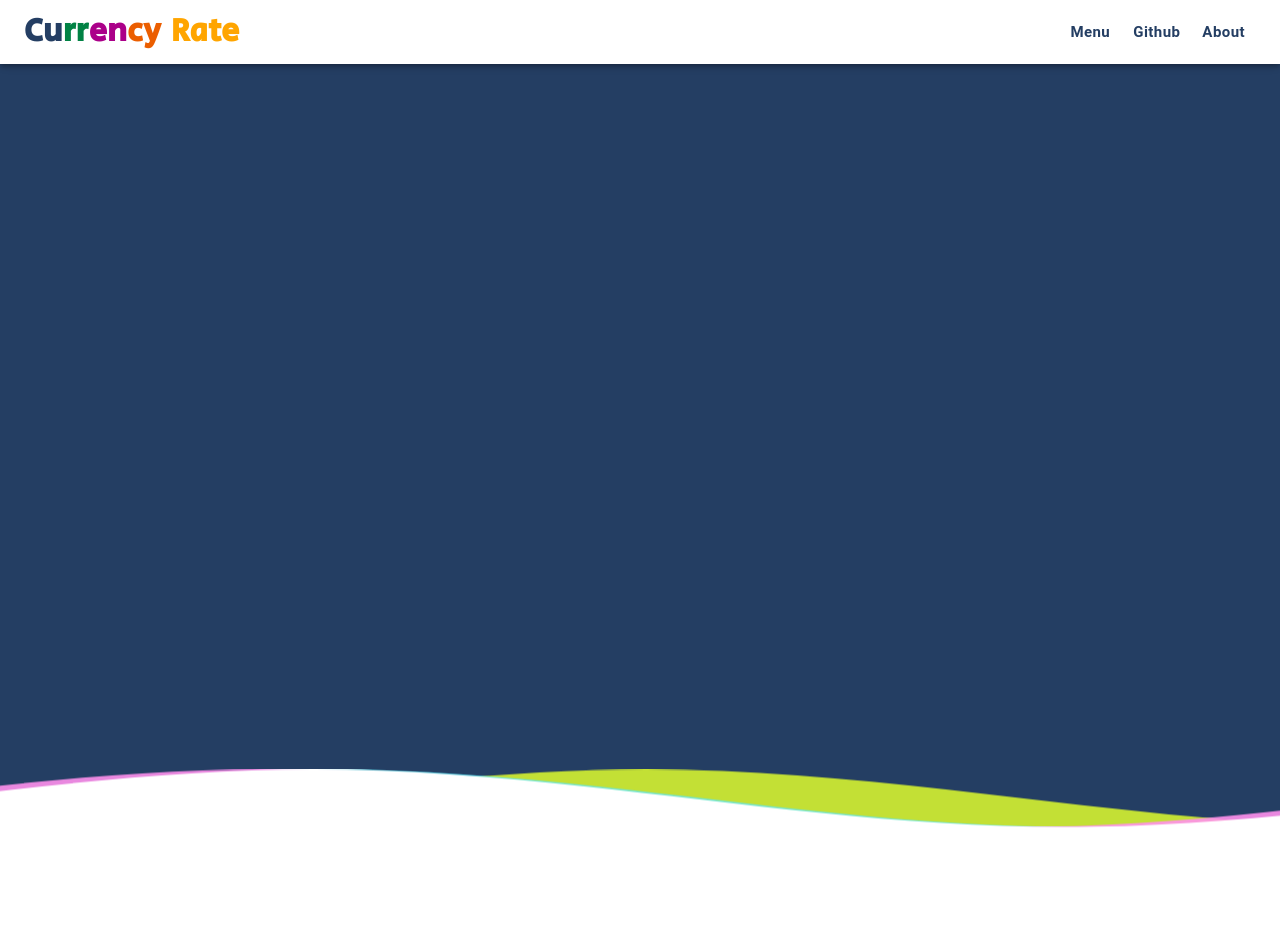
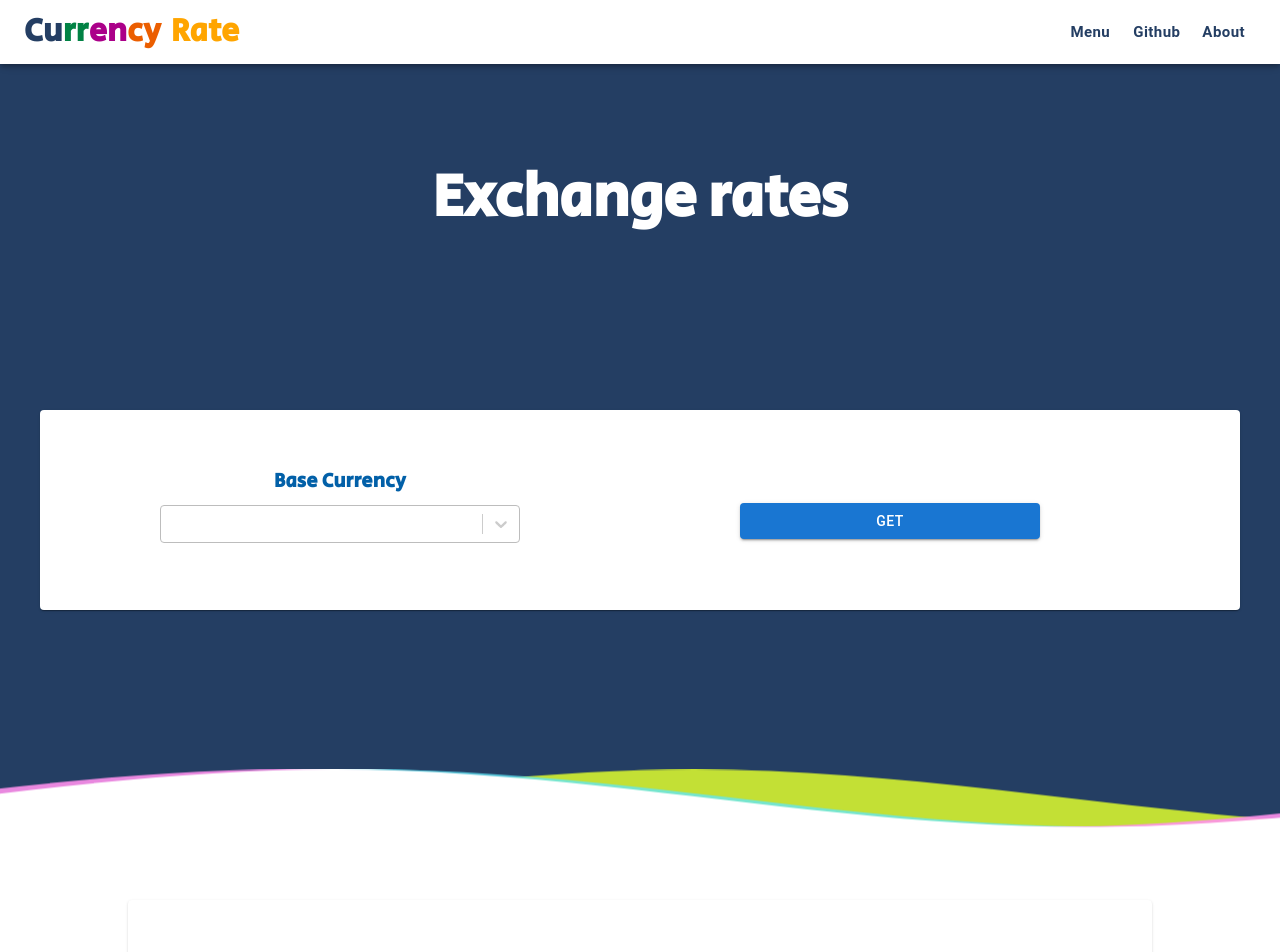
Before and after one commit to YinHk-myProject/my-landing-page, a React (Create React App) app: page /rates in a window 1280 px wide. Shown: the top 952 px of the page. Built offline with nearby package versions, Linux system fonts and the light colour scheme; a web font is replaced by a local one.

Commit message:
feat: new features

```diff
--- a/src/components/DropDown.js
+++ b/src/components/DropDown.js
@@ -83,11 +83,13 @@ const DropDown = props => {
         (id=="conrrency_converter_base") && updateValueObj('conrrency_converter_base',e.value);
         (id=="conrrency_converter_target") && updateValueObj('conrrency_converter_target',e.value);
         (id=="historical_rate_base_currency") && updateValueObj('historical_rate_base_currency',e.value);
+        (id=="latest_rate_base_currency") && updateValueObj('latest_rate_base_currency',e.value);
       } else {
         setStateObj({ ...stateObj, selectedOption: '', selectedList: null });
         (id=="conrrency_converter_base") && updateValueObj('conrrency_converter_base',null);
         (id=="conrrency_converter_target") && updateValueObj('conrrency_converter_target',null);
         (id=="historical_rate_base_currency") && updateValueObj('historical_rate_base_currency',null);
+        (id=="latest_rate_base_currency") && updateValueObj('latest_rate_base_currency',null);
       }
 
     }
--- a/src/currencyConverterPage/HeadSection.js
+++ b/src/currencyConverterPage/HeadSection.js
@@ -106,7 +106,7 @@ const HeadSection = props => {
       if(stateObj.from!=stateObj.to) {
           apiCall();
       } else window.alert("Please choose different currency");
-    } else if(stateObj.from!=null || stateObj.to!=null || stateObj.amount!='') {
+    } else if(stateObj.from==null || stateObj.to==null || stateObj.amount=='') {
        window.alert("invalid input");
     };
   }
--- a/src/historiacalRatePage/ContentSection.js
+++ b/src/historiacalRatePage/ContentSection.js
@@ -1,5 +1,5 @@
-import React, {useState, useEffect, Fragment} from 'react';
-import { Grid, Typography, Card, Table, TableContainer, TableBody, TableCell, TableHead, TableRow, Paper } from "@mui/material";
+import React, { Fragment } from 'react';
+import { Typography, Table, TableContainer, TableBody, TableCell, TableHead, TableRow, Paper } from "@mui/material";
 import { makeStyles } from "@mui/styles";
 
 const useStyles = makeStyles(() => ({
--- a/src/historiacalRatePage/HeadSection.js
+++ b/src/historiacalRatePage/HeadSection.js
@@ -104,7 +104,7 @@ const HeadSection = props => {
   const handleClick = async () => {
     if(stateObj.base!=null && stateObj.date!=null) {
           apiCall();
-    } else if(stateObj.base!=null || stateObj.date!=null) {
+    } else if(stateObj.base==null || stateObj.date==null) {
        window.alert("invalid input");
     };
   }
--- a/src/historiacalRatePage/HistoriacalRatePage.js
+++ b/src/historiacalRatePage/HistoriacalRatePage.js
@@ -19,7 +19,7 @@ const HistoriacalRatePage = props => {
     const updataData = valObj => {
       setData(valObj);
       console.log(data);
-    }
+    };
 
     return (
       <Fragment>
--- a/src/latestRatePage/ContentSection.js
+++ b/src/latestRatePage/ContentSection.js
@@ -1,5 +1,5 @@
-import React, {useState, useEffect} from 'react';
-import { Grid, Typography, Card } from "@mui/material";
+import React, { Fragment } from 'react';
+import { Typography, Table, TableContainer, TableBody, TableCell, TableHead, TableRow, Paper } from "@mui/material";
 import { makeStyles } from "@mui/styles";
 
 const useStyles = makeStyles(() => ({
@@ -9,25 +9,67 @@ const useStyles = makeStyles(() => ({
         alignItems: 'center',
         justifyContent: 'center'
     },
-    cardWrapper: {
+    paperWrapper: {
       width: '80%',
       minHeight: 850,
       marginTop: 50,
       display: 'flex',
+      flexDirection: 'column',
       alignItems: 'center',
       justifyContent: 'center'
+    },
+    tableCell: {
+      fontSize: 18,
+
+    },
+    head: {
+      fontSize: 30
     }
 }));
 
 const ContentSection = props => {
-    const { result } = props;
+    const { data } = props;
     const classes = useStyles();
+
+    const currencyRate = rate => {
+      let list = [];
+      for(const [key, value] of Object.entries(rate)) {
+        list.push(
+          <TableRow>
+            <TableCell
+              component="th"
+              scope="row"
+              className={classes.tableCell}
+            >{key}</TableCell>
+            <TableCell className={classes.tableCell}>{value}</TableCell>
+          </TableRow>
+        );
+      };
+      return list;
+    };
 
     return (
         <div className={classes.wrapper}>
-        <Card className={classes.cardWrapper}>
-          {result? <Typography>Hello, result here!</Typography>:<Typography gutterBottom variant="h2" component="p">No result</Typography>}
-        </Card>
+           <Paper className={classes.paperWrapper}>
+            {data? (data.success==true?
+             <Fragment>
+              <Typography gutterBottom variant="h3" component="p" sx={{marginButton: 10}}> 1 {data.base} =</Typography>
+              <TableContainer component={Paper}>
+                <Table sx={{ minWidth: 150 }} aria-label="rates table">
+                  <TableHead>
+                    <TableRow>
+                      <TableCell className={classes.head}>Currency</TableCell>
+                      <TableCell className={classes.head}>Rate</TableCell>
+                    </TableRow>
+                  </TableHead>
+                  <TableBody>
+                    {currencyRate(data.rates.currencyRate)}
+                  </TableBody>
+                </Table>
+              </TableContainer></Fragment>:<Typography gutterBottom variant="h3" component="p" sx={{marginRight: 3}}>Oops, Something Went Wrong!</Typography>)
+              :null
+            }
+          </Paper>
         </div>
     );
 };
--- a/src/latestRatePage/HeadSection.js
+++ b/src/latestRatePage/HeadSection.js
@@ -1,11 +1,17 @@
-import React from "react";
+import React, {useState, useEffect} from "react";
 import PropTypes from "prop-types";
 import { Grid,
+    Card,
+    Box,
     Typography,
     Button } from "@mui/material";
 import { withStyles } from "@mui/styles";
+import axios from "axios";
 
+import Data from '../Data';
 import WaveBorder from "../components/WaveBorder";
+import DropDown from '../components/DropDown';
+
 
 const styles = theme => ({
     waveBorder: {
@@ -22,24 +28,124 @@ const styles = theme => ({
       background: 'rgba(36, 62, 99, 1)',
       paddingTop: 50
     },
-
+    typography: {
+      color: '#FFFFFF',
+      fontWeight: theme.title.titleFontWeight,
+      fontFamily: theme.title.titleFontFamily
+    },
+    label: {
+      display: 'flex',
+      'justify-content': 'center'
+    },
+    labelText: {
+      color: '#0260a8',
+      fontWeight: theme.title.titleFontWeight,
+      fontFamily: theme.title.titleFontFamily,
+      marginTop: 15
+    },
+    dropDown: {
+      width: '100%',
+      marginBottom: 25
+    },
+    image: {
+      width: 60
+    },
+    inputbox: {
+      width: '100%',
+      display: 'flex',
+      'justify-content': 'center',
+      marginBottom: 15
+    },
+    button: {
+      width: '100%'
+    }
 });
 
 
 const HeadSection = props => {
   const { classes, theme } = props;
+  const [stateObj, setStateObj] = useState({ base: null });
+  const [optionsList, setOptionList] = useState([]);
+  const [responseObj, setResponseObj] = useState(null);
+
+
+  const updateValueObj = (type, val) => {
+    if(type=="latest_rate_base_currency")
+      setStateObj({...stateObj, base: val});
+  };
+
+  useEffect(() => {
+    let list = [];
+    Data.map(item => list.push({
+      value: item.currencyCode,
+      label: <div style={{display: 'flex', 'justify-content': 'space-around'}}><img src={item.flagURL} alt="flag.png" style={{marginRight: 50}}/>{item.currencyCode}</div> }) );
+    setOptionList(list);
+  }, []);
+
+  const url = `http://localhost:3000/latest_rates?base=${stateObj.base}`;
+
+  async function apiCall() {
+    let res = await axios.get(url);
+    let { data } = res;
+    console.log(data);
+    setResponseObj(data);
+  };
+
+  useEffect(() => {
+    let { updataData } = props;
+    updataData(responseObj);
+  }, [responseObj]);
+
+  const handleClick = async () => {
+    if(stateObj.base!=null) {
+          apiCall();
+    } else if(stateObj.base==null) {
+       window.alert("invalid input");
+    };
+  }
+
 
   return (
     <div className={classes.wrapper}>
+      <Grid container space={2} direction="row" justifyContent="center" sx={{minHeight:600}}>
+          <Typography className={classes.typography} gutterBottom variant="h2" component="p">
+            Exchange rates
+          </Typography>
+          <Grid item xs={12} sx={{margin: 5}}>
+             <Card sx={{minHeight:200, display: 'flex', alignItems: 'center'}}>
+                <Grid container space={2}>
+                  <Grid item xs={12} sm={12} md={6}>
+                    <label className={classes.label}>
+                      <Typography className={classes.labelText} gutterBottom variant="h6" component="p">
+                        Base Currency {stateObj.base!=null? stateObj.base:''}
+                      </Typography>
+                    </label>
+                    <DropDown
+                      className={classes.dropDown}
+                      id="latest_rate_base_currency"
+                      options={optionsList}
+                      updateValueObj={updateValueObj}
+                    />
 
-     <WaveBorder
+                  </Grid>
+                  <Grid item xs={12} sm={12} md={5} sx={{display: 'flex', width: '100%', 'justify-content': 'center' }}>
+                    <Box style={{display: 'flex', 'justify-self': 'center', 'align-self': 'center', width: '60%', marginTop: 22 }}>
+                      <Button variant="contained" className={classes.button} onClick={handleClick}>GET</Button>
+                    </Box>
+                  </Grid>
+                </Grid>
+             </Card>
+          </Grid>
+      </Grid>
+
+      <WaveBorder
         upperColor= 'rgba(36, 62, 99, 1)'
         waveColor1= 'rgba(213, 242, 48, .9)'
         waveColor2= 'rgba(98, 230, 245, .8)'
         waveColor3= 'rgba(255, 145, 237, .9)'
         waveColor4= '#FFFFFF'
         className={classes.waveBorder}
-     />
+      />
     </div>
   );
 }
--- a/src/latestRatePage/LatestRatePage.js
+++ b/src/latestRatePage/LatestRatePage.js
@@ -3,6 +3,7 @@ import { withStyles } from "@mui/styles";
 
 import NavBar from '../components/NavBar';
 import HeadSection from './HeadSection';
+import ContentSection from './ContentSection';
 import FooterSection from '../components/FooterSection';
 
 const styles = () => ({
@@ -13,11 +14,18 @@ const styles = () => ({
 });
 
 const LatestRatePage = props => {
-    const { classes } = props;
+    const [data, setData] = useState(null);
+
+    const updataData = valObj => {
+      setData(valObj);
+      console.log(data);
+    };
+
     return (
       <Fragment>
         <NavBar />
-        <HeadSection />
+        <HeadSection updataData={updataData} />
+        <ContentSection data={data} />
         <FooterSection />
       </Fragment>
     );
```
Lines whose indentation alone changed are shown as unchanged.
